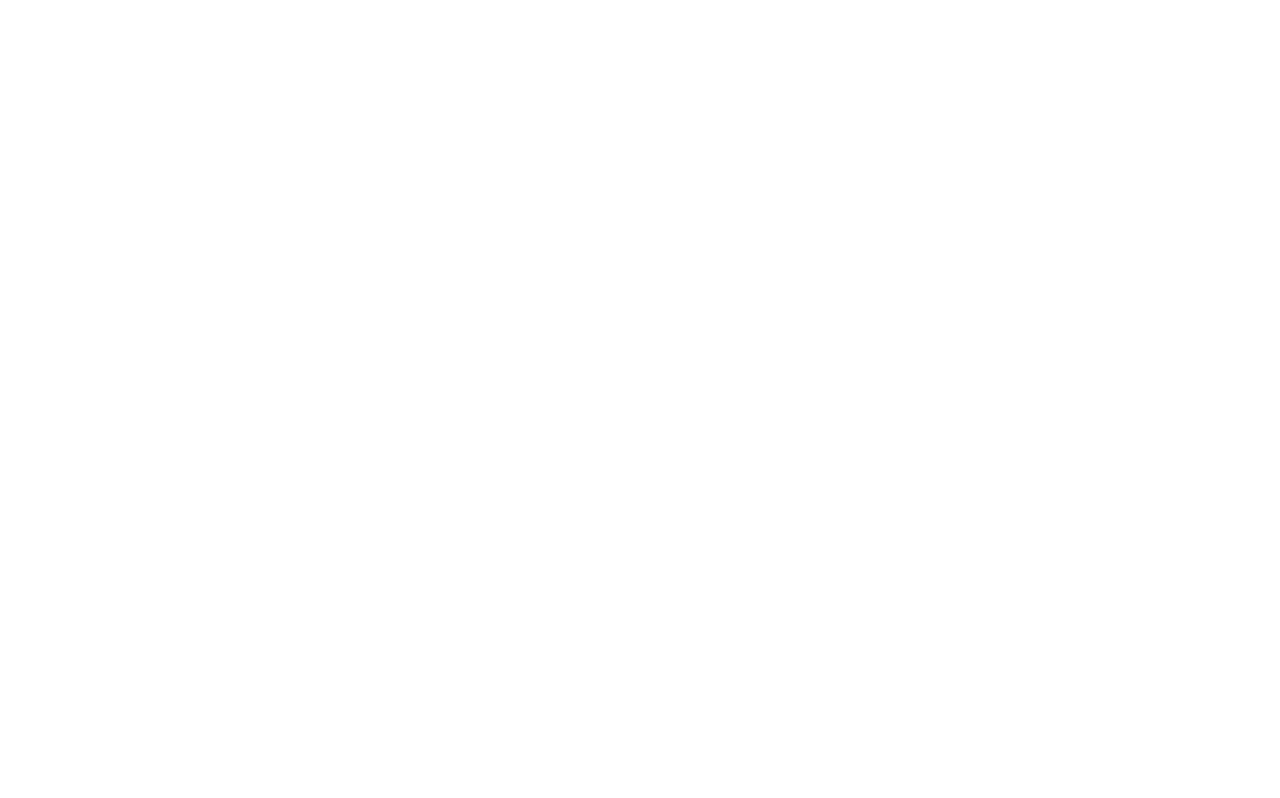
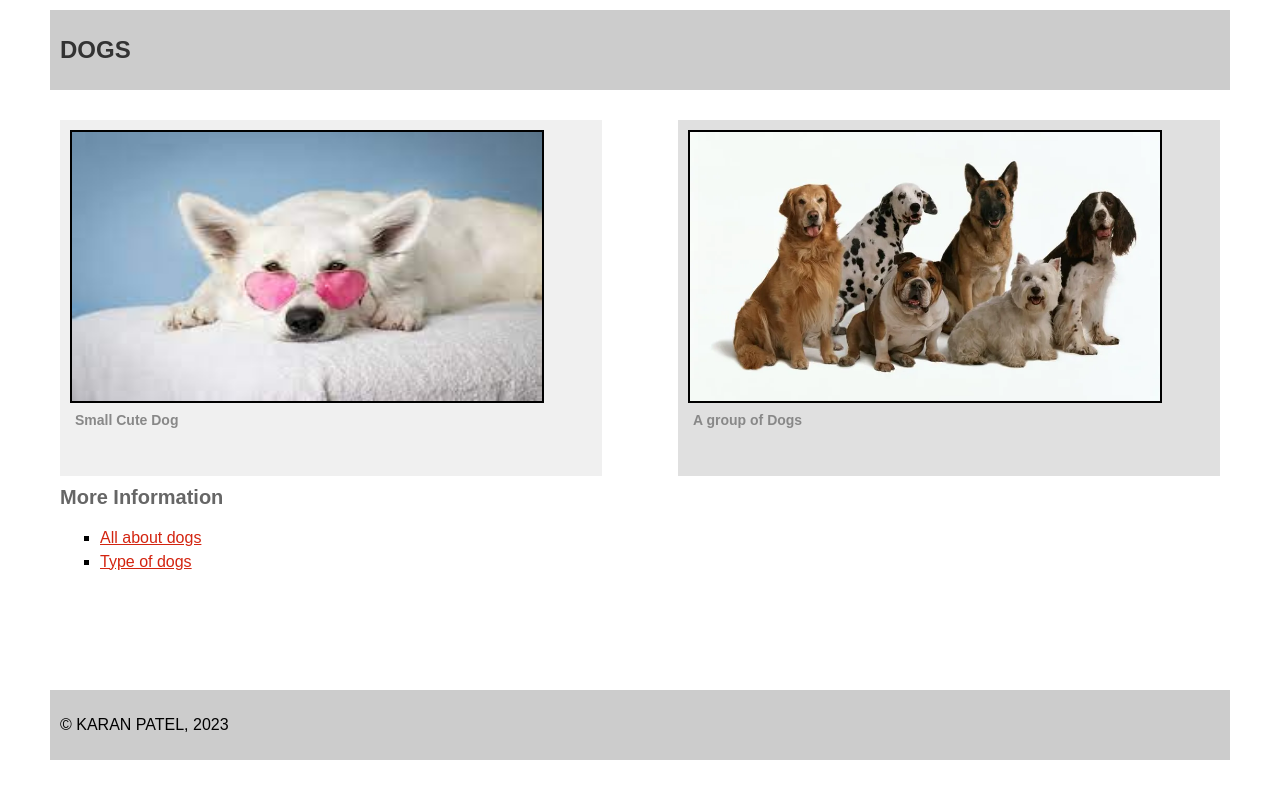
Before and after one commit to karan-xi/midterm, a plain HTML site: page index.html in a window 1280 px wide. Drawn offline with Linux system fonts and the light colour scheme; files whose address does not match are found by name.

Commit message:
midterm final commit

```diff
--- /dev/null
+++ b/css/style.css
@@ -0,0 +1,78 @@
+/*  */
+body {
+    width: 100%;
+    max-width: 1200px;
+    margin: 10px auto;
+    font: normal 16px Arial, sans-serif;
+}
+
+.structural {
+    margin: 10px;
+    padding: 10px;
+}
+
+h1 {
+    color: #333;
+    font-size: 24px;
+}
+
+h2 {
+    color: #666;
+    font-size: 20px;
+}
+
+main {
+    height: 70vh;
+}
+
+img {
+    border: 2px solid #000;
+    width: 90%;
+    height: 80%;
+}
+
+#figure1 {
+    background-color: #F0F0F0;
+    width: 45%;
+    height: 60%;
+    margin: 10px auto;
+    padding: 10px;
+    float: left;
+}
+
+#figure2 {
+    background-color: #E0E0E0;
+    width: 45%;
+    height: 60%;
+    margin: 10px auto;
+    padding: 10px;
+    float: right;
+}
+
+section {
+    clear: both;
+}
+
+figcaption {
+    font-weight: bold;
+    font-size: 14px;
+    color: #888;
+    padding: 5px;
+}
+
+a {
+    color: #d32410;
+}
+
+a:hover {
+    color: #0099DD;
+}
+
+ul {
+    list-style: square;
+    line-height: 1.5;
+}
+
+header, footer {
+    background-color: #CCC;
+}
--- a/index.html
+++ b/index.html
@@ -1,11 +1,39 @@
 <!DOCTYPE html>
 <html lang="en">
+    <!--Karan patel(8911445)-->
 <head>
+    <title>Dogs</title>
     <meta charset="UTF-8">
-    <meta name="viewport" content="width=device-width, initial-scale=1.0">
-    <title>Document</title>
+    <meta name="description" content="INFO about most friendly pet">
+    <meta name="keywords" content="pet,Dogs">
+
+    <link rel="stylesheet" href="css/normalize.css">
+    <link rel="stylesheet" href="css/style.css">
 </head>
 <body>
+    <header class="structural">
+        <h1>DOGS</h1>
+    </header>
+<main class="structural">
+    <figure id="figure1">
+            <img src="D:\college\proggraming web foundation\midterm odd\midterm odd\images\dog1.jpg" alt="Image 1" />
+            <figcaption>Small Cute Dog</figcaption>
+    </figure>
 
+     <figure id="figure2">
+            <img src="D:\college\proggraming web foundation\midterm odd\midterm odd\images\dog-group.webp" alt="Image 2" />
+            <figcaption>A group of Dogs</figcaption>
+    </figure>
+    <section>
+        <h2>More Information</h2>
+        <ul>
+            <li><a href="https://en.wikipedia.org/wiki/Dog" target="_blank">All about dogs</a></li>
+            <li><a href="https://www.akc.org/dog-breeds/" target="_blank">Type of dogs</a></li>
+        </ul>
+    </section>
+    </main>
+    <footer class="structural">
+        <p>&copy; KARAN PATEL, 2023</p>
+    </footer>
 </body>
 </html>
```
